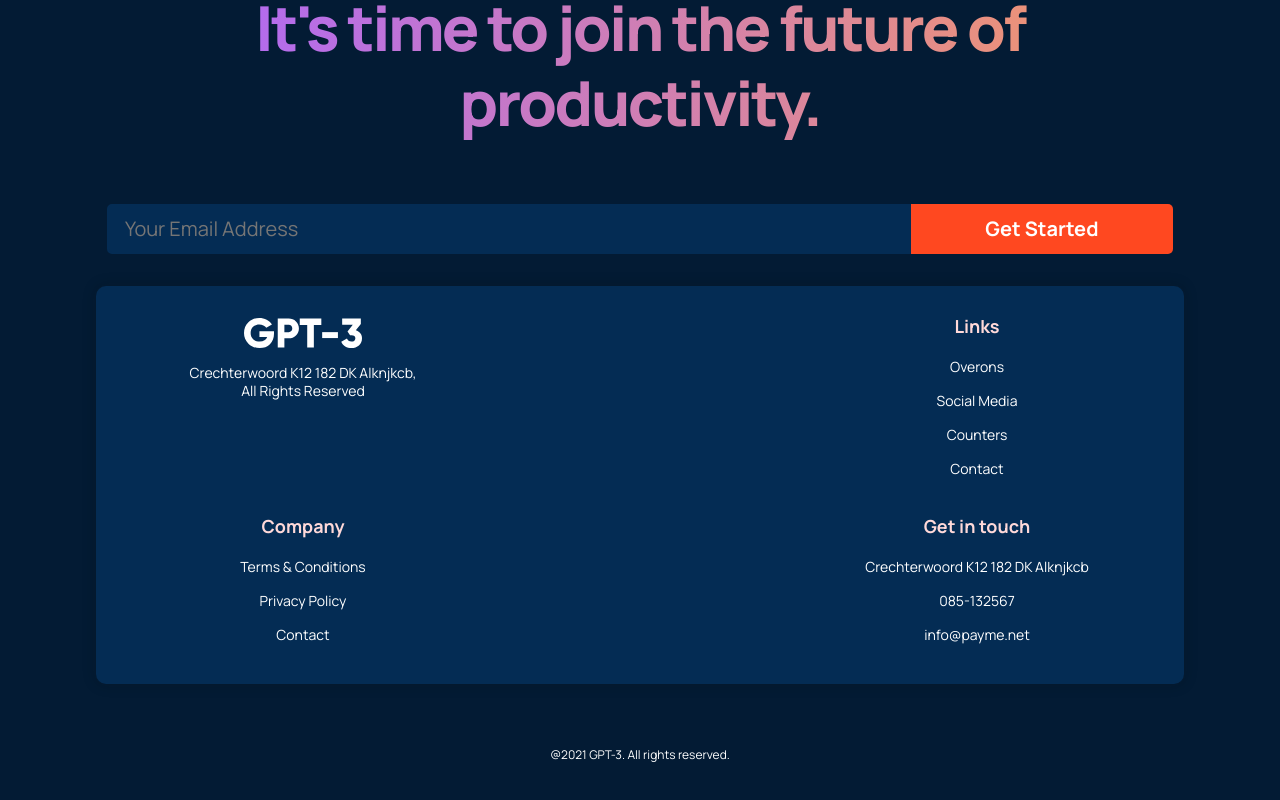
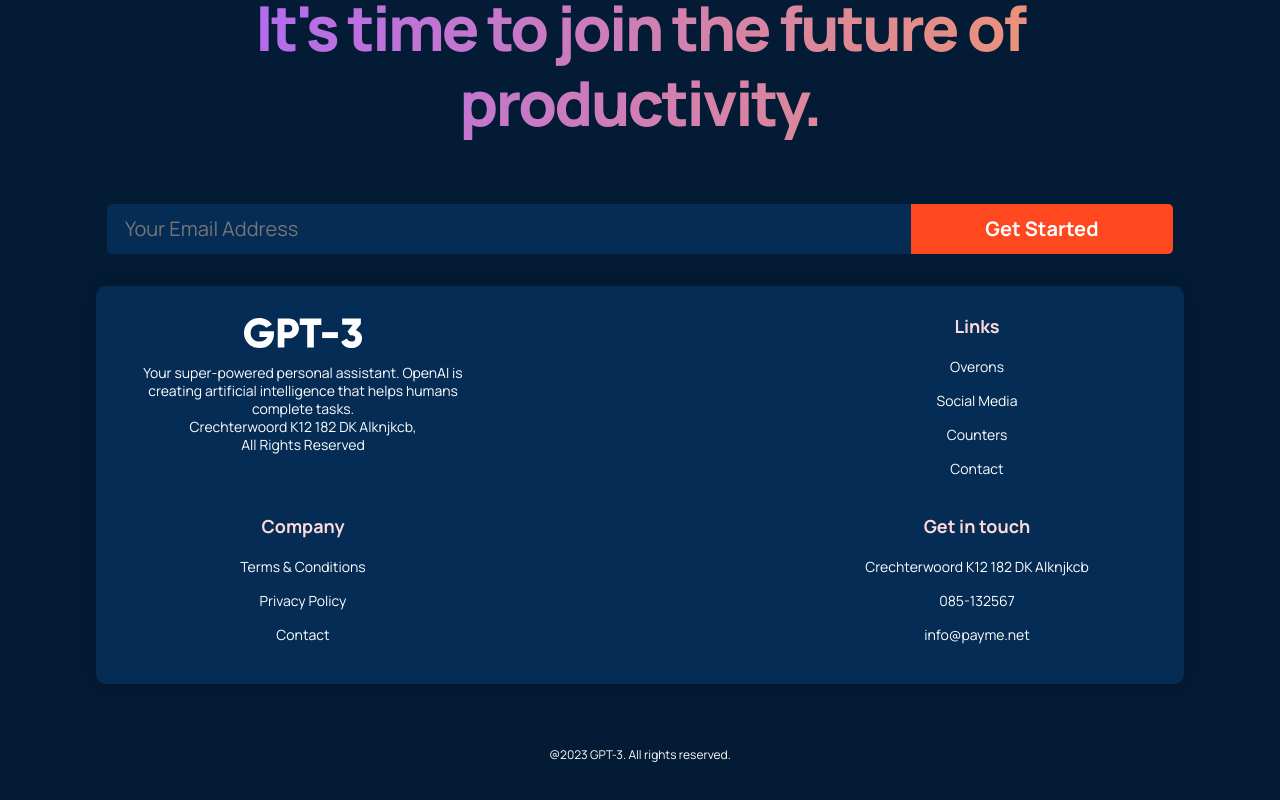
Before and after one commit to charlesknapp/React-Landing-Page, a React (Create React App) app: page / in a window 1280 px wide. Shown: the part 3921-4721 px from the top of the page. Built offline with nearby package versions, Linux system fonts and the light colour scheme.

Commit message:
Minor footer fixes

```diff
--- a/src/containers/footer/Footer.jsx
+++ b/src/containers/footer/Footer.jsx
@@ -16,6 +16,7 @@
     <div className="gpt3__footer-links">
       <div className="gpt3__footer-links_logo">
         <img src={gpt3Logo} alt="gpt3_logo" />
+        <p>Your super-powered personal assistant. OpenAI is creating artificial intelligence that helps humans complete tasks.</p>
         <p>Crechterwoord K12 182 DK Alknjkcb, <br /> All Rights Reserved</p>
       </div>
       <div className="gpt3__footer-links_div">
@@ -40,7 +41,7 @@
     </div>
 
     <div className="gpt3__footer-copyright">
-      <p>@2021 GPT-3. All rights reserved.</p>
+      <p>@2023 GPT-3. All rights reserved.</p>
     </div>
   </div>
 );
```
